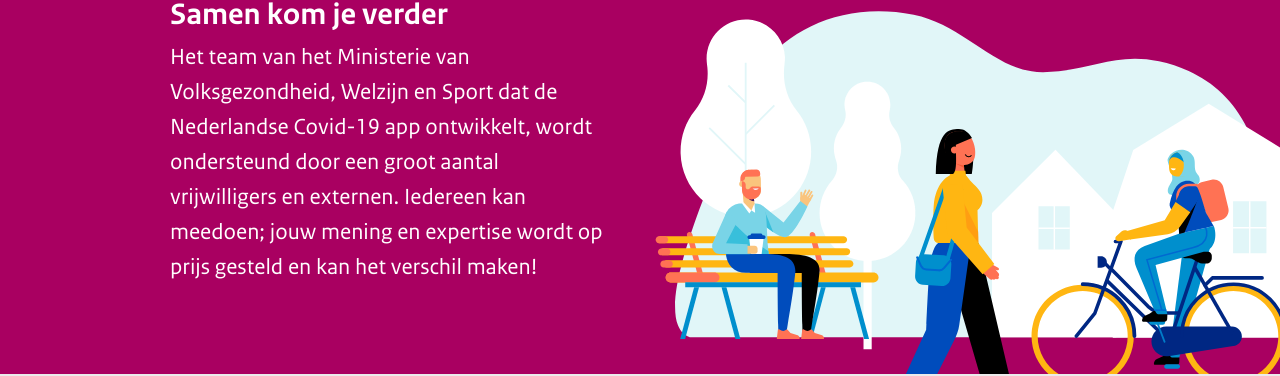
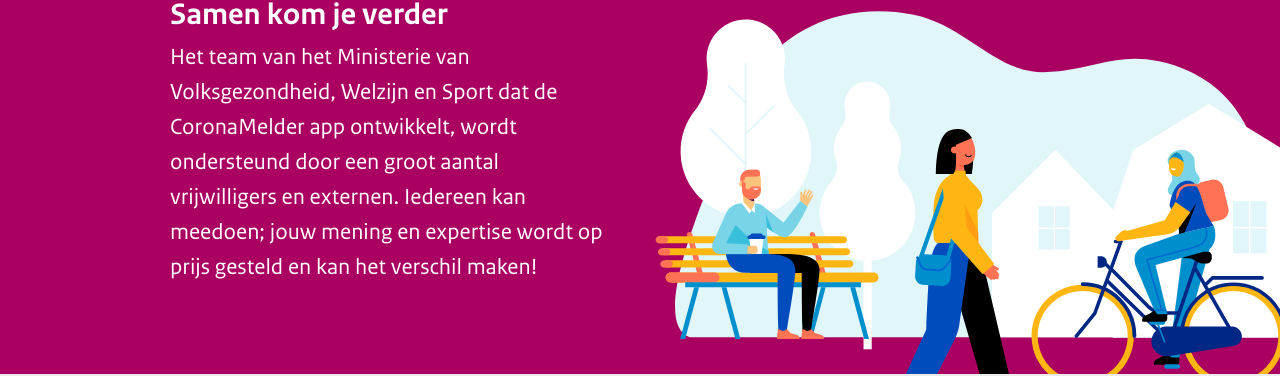
Before and after one commit to minvws/nl-covid19-notification-app-community-website, a Jekyll site: the page built from index.md, in a window 1280 px wide and 900 px high. Shown: the part 185-561 px from the top of the window. Built offline with Jekyll 4.4.1, drawn with Linux system fonts in a browser that asks for light colours.

Commit message:
CoronaMelder

```diff
--- a/index.md
+++ b/index.md
@@ -4,7 +4,7 @@
 navtitle: Home
 subtitle: |
   Het team van het Ministerie van Volksgezondheid, Welzijn en Sport dat de
-  Nederlandse Covid-19 app ontwikkelt, wordt ondersteund door een groot
+  CoronaMelder app ontwikkelt, wordt ondersteund door een groot
   aantal vrijwilligers en externen. Iedereen kan meedoen; jouw mening en
   expertise wordt op prijs gesteld en kan het verschil maken!
 lang: nl
```
